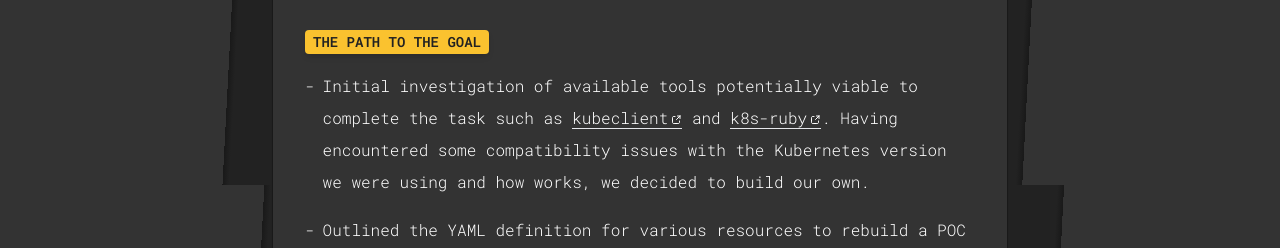
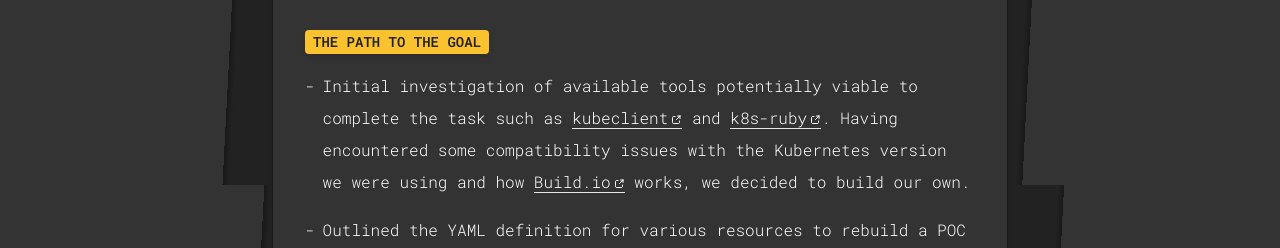
Before and after one commit to sickdyd/sickdyd.github.io, a Next.js app: page /recent-work/from-gcp-to-k8s in a window 1280 px wide. Shown: the part 615-863 px from the top of the page. Built offline with nearby package versions, Linux system fonts and the light colour scheme.

Commit message:
Add missing link

```diff
--- a/src/app/recent-work/from-gcp-to-k8s/page.tsx
+++ b/src/app/recent-work/from-gcp-to-k8s/page.tsx
@@ -57,7 +57,11 @@ export default function GCPToK8s() {
                 k8s-ruby
               </Link>
               . Having encountered some compatibility issues with the Kubernetes
-              version we were using and how works, we decided to build our own.
+              version we were using and how{" "}
+              <Link target="_blank" href="https://build.io/">
+                Build.io
+              </Link>{" "}
+              works, we decided to build our own.
             </p>
           </div>
           <div className="flex gap-2">
```
